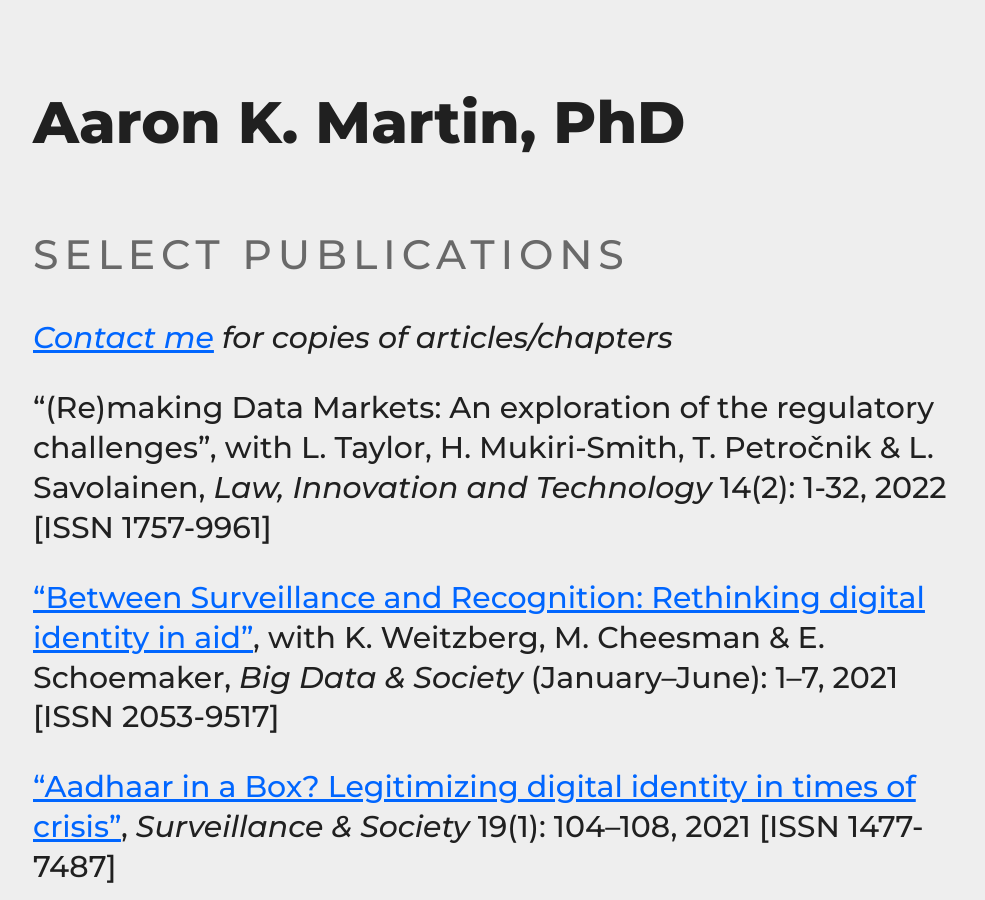
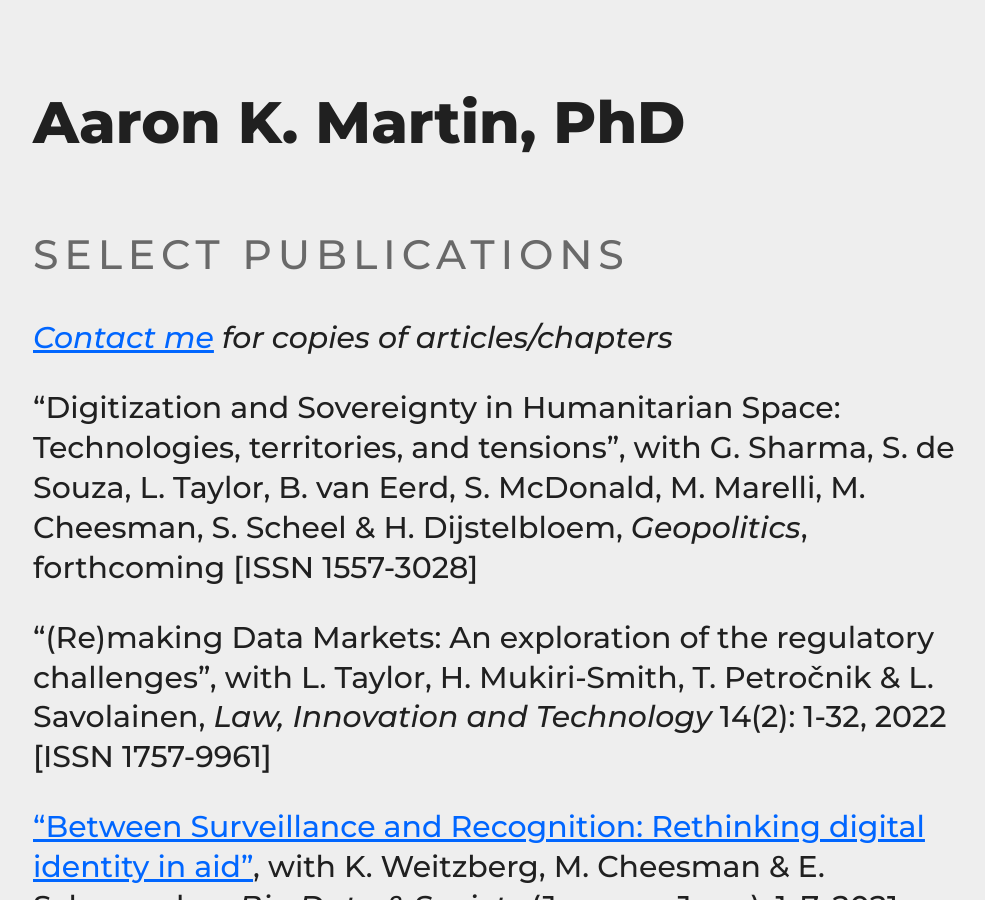
Before and after one commit to haroonalrasheed/641a, a Jekyll site: the page built from select-publications/index.md, in a window 1280 px wide and 900 px high. Shown: the whole window, without its empty margins (131-1116 px from the left). Built offline with Jekyll 4.4.1, drawn with Linux system fonts in a browser that asks for light colours.

Commit message:
Update index.md

```diff
--- a/select-publications/index.md
+++ b/select-publications/index.md
@@ -5,6 +5,8 @@ title: Select Publications
 
 ## Select Publications
 _[Contact me](mailto:a.k.martin@uvt.nl) for copies of articles/chapters_
+
+"Digitization and Sovereignty in Humanitarian Space: Technologies, territories, and tensions", with G. Sharma, S. de Souza, L. Taylor, B. van Eerd, S. McDonald, M. Marelli, M. Cheesman, S. Scheel & H. Dijstelbloem, _Geopolitics_, forthcoming [ISSN 1557-3028]
 
 "(Re)making Data Markets: An exploration of the regulatory challenges", with L. Taylor, H. Mukiri-Smith, T. Petročnik & L. Savolainen, _Law, Innovation and Technology_ 14(2): 1-32, 2022 [ISSN 1757-9961]
 
```
